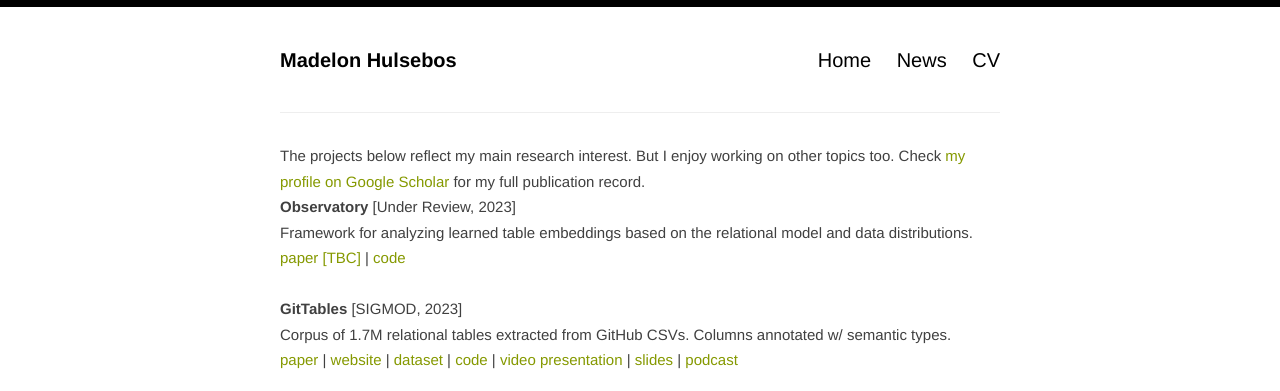
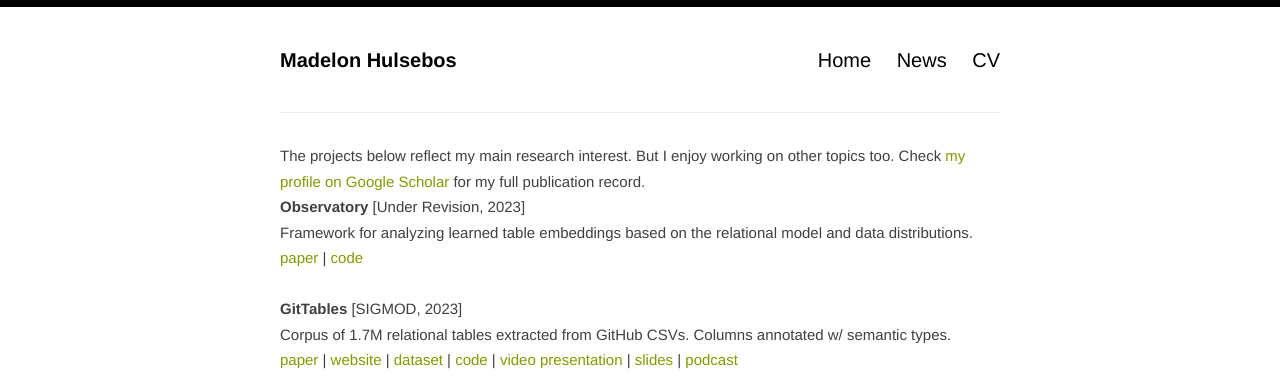
Before and after one commit to madelonhulsebos/madelonhulsebos.github.io, a Jekyll site: the page built from _projects/projects.html, in a window 1280 px wide. Shown: the top 391 px of the page. Built offline with Jekyll 4.4.1, drawn with Linux system fonts in a browser that asks for light colours.

Commit message:
add observatory

```diff
--- a/_projects/projects.html
+++ b/_projects/projects.html
@@ -7,9 +7,9 @@ The projects below reflect my main research interest. But I enjoy working on oth
 Check <a href="https://scholar.google.com/citations?user=6IWQn2EAAAAJ&hl=nl&oi=ao" target="_blank"> my profile on Google Scholar </a> for my full publication record.
 
 <div>
-  <b>Observatory</b> [Under Review, 2023]<br>
+  <b>Observatory</b> [Under Revision, 2023]<br>
    Framework for analyzing learned table embeddings based on the relational model and data distributions.<br>
-   <a href="" target="_blank">paper [TBC]</a> | <a href="https://github.com/superctj/observatory" target="_blank">code</a>
+   <a href="https://arxiv.org/abs/2310.07736" target="_blank">paper</a> | <a href="https://github.com/superctj/observatory" target="_blank">code</a>
  </div>
 
  <br>
```
